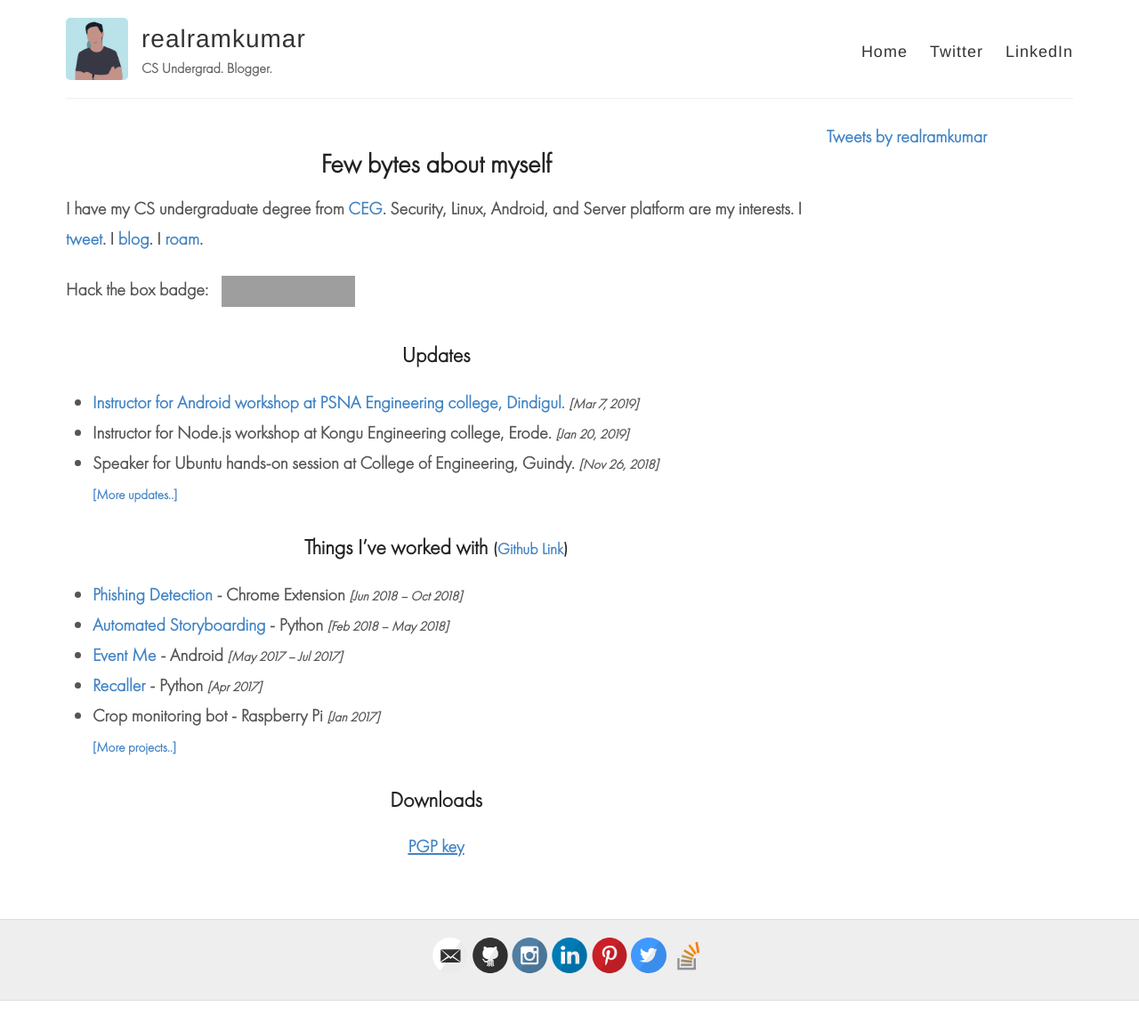
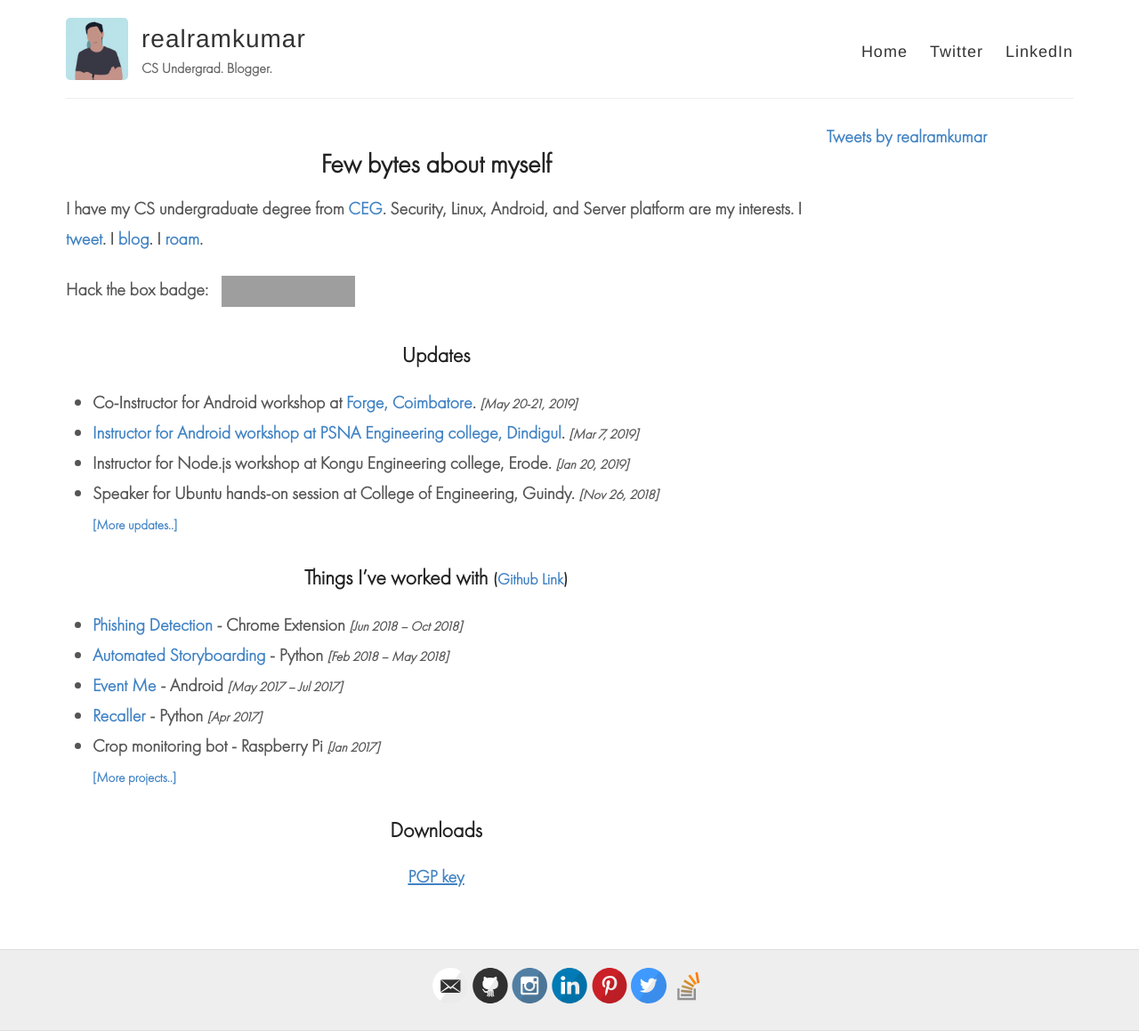
Before and after one commit to realramkumar/realramkumar.github.io, a Jekyll site: the page built from index.html, in a window 1280 px wide. Shown: the whole page at 89% size. Built offline with Jekyll 4.4.1, drawn with Linux system fonts in a browser that asks for light colours; comment, search, counter and statistics services are not loaded; before the commit the page ends 1125 px from its top, so only the background shows below that; grey boxes are pictures that could not be loaded.

Commit message:
added updates

```diff
--- a/updates.md
+++ b/updates.md
@@ -5,6 +5,7 @@ description: Updates
 permalink: /updates
 ---
 
+- Co-Instructor for Android workshop at [Forge, Coimbatore](http://www.forgeforward.in/).
 - [Instructor for Android workshop at PSNA Engineering college, Dindigul.](http://psnacet.edu.in/2019csereachp/RGP_0393.jpg) <span>*[Mar 7, 2019]*</span>
 - Instructor for Node.js workshop at Kongu Engineering college, Erode. <span>*[Jan 20, 2019]*</span>
 - Speaker for Ubuntu hands-on session at College of Engineering, Guindy. <span>*[Nov 26, 2018]*</span>
```
Also changed, not shown: about.md (+2 -1 lines).
